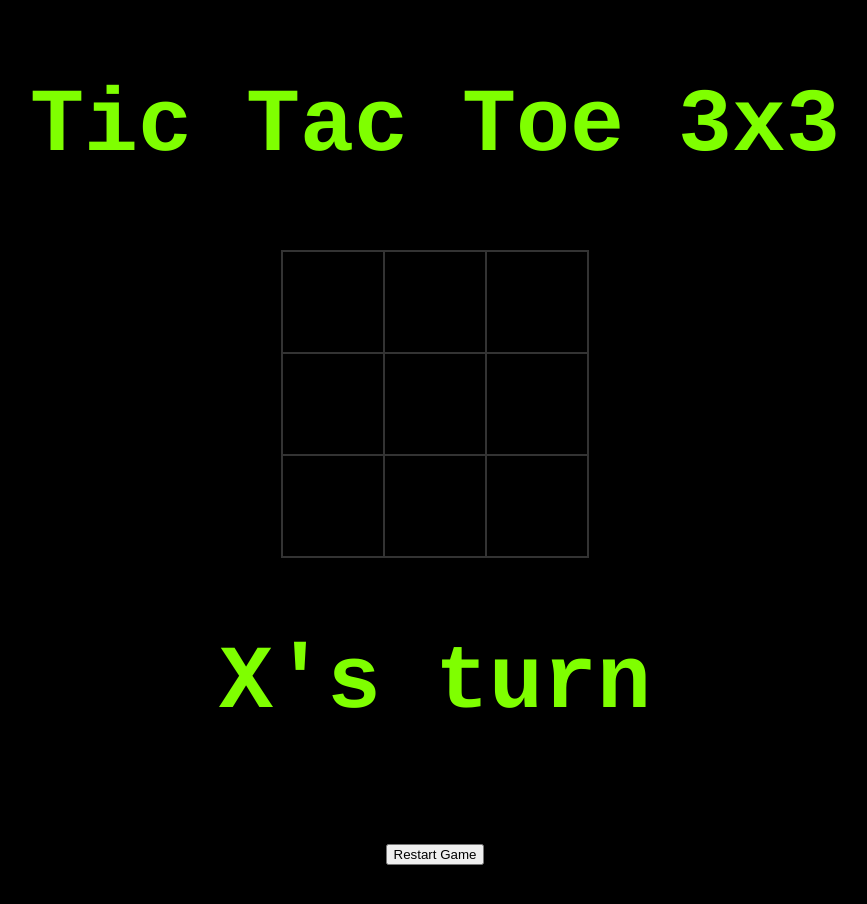
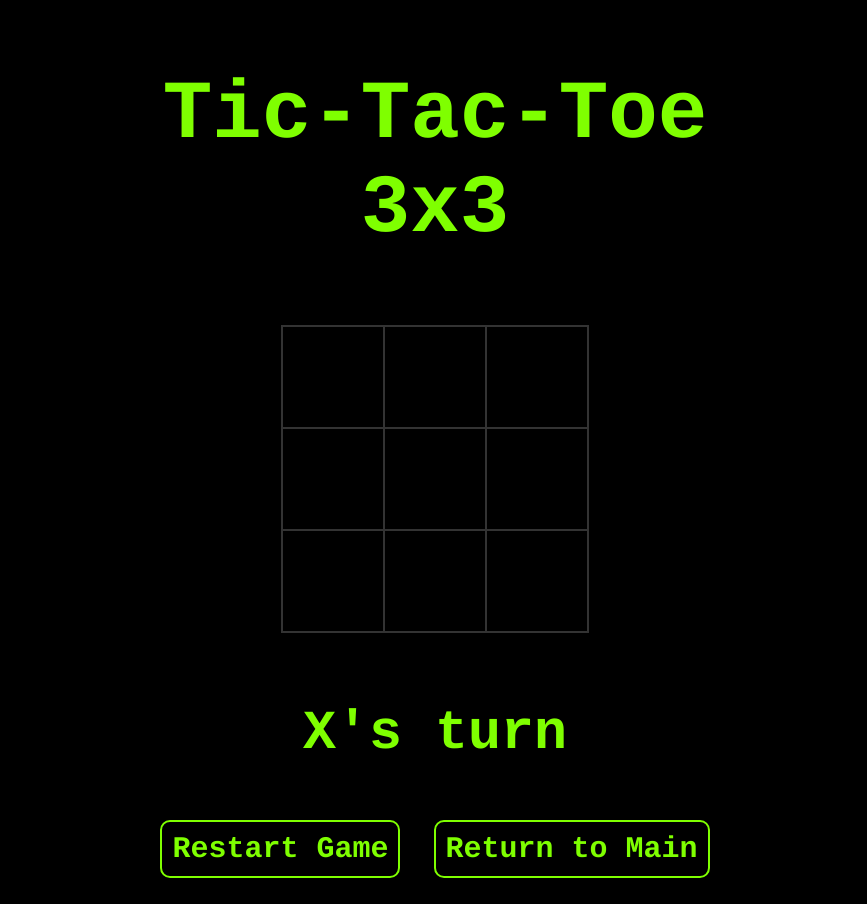
Before and after one commit to soundy0115/TicTacToe_3x3, a plain HTML site: page index.html in a window 1280 px wide. Shown: the whole page, without its empty margins (205-1072 px from the left). Drawn offline with Linux system fonts and the light colour scheme.

Commit message:
added menu button, modified design

```diff
--- a/index.html
+++ b/index.html
@@ -10,7 +10,7 @@
 
     <body>
         <section>
-            <h1 class="game--title">Tic Tac Toe 3x3</h1>
+            <h1 class="game--title">Tic-Tac-Toe<br>3x3</h1>
             <div class="game--container">
                 <div data-cell-index="0" class="cell"></div>
                 <div data-cell-index="1" class="cell"></div>
@@ -23,7 +23,12 @@
                 <div data-cell-index="8" class="cell"></div>
             </div>
             <h2 class="game--status"></h2>
-            <button class="game--restart">Restart Game</button>
+            <div class="buttons">
+                <button class="game--restart">Restart Game</button>
+                <button class = "main--menu" onclick="location.href='https://soundy0115.github.io/TicTacToe_Menu/'">Return to Main</button>
+            </div>
+
+
         </section>
 
         // add javascript
--- a/script.js
+++ b/script.js
@@ -7,8 +7,8 @@ var gameActive = true;
 var currentPlayer = "X";
 var gameState = ["", "", "", "", "", "", "", "", ""];
 
-var winningMessage = () => `Player ${currentPlayer} has won!`;
-var drawMessage = () => `Game ended in a draw!`;
+var winningMessage = () => `Player ${currentPlayer} Wins!`;
+var drawMessage = () => `Draw!`;
 var currentPlayerTurn = () => `${currentPlayer}'s turn`;
 
 statusDisplay.innerHTML = currentPlayerTurn();
--- a/style.css
+++ b/style.css
@@ -6,10 +6,11 @@ body {
 section {
     text-align: center;
     color: chartreuse;
-    font-size: 60px;
+    font-size: 55px;
     font-family: "Courier";
     font-weight: lighter;
 }
+
 .game--container {
     display: grid;
     grid-template-columns: repeat(3, auto);
@@ -17,6 +18,57 @@ section {
     margin: 70px auto;
     color: white;
 }
+
+.game--status{
+    font-size: 55px;
+}
+
+.game--restart{
+    font-family: "Courier";
+    font-weight: 1000;
+    border: 0;
+    outline: none;
+    font-size: 30px;
+    margin: 0px;
+
+    color: chartreuse;
+    background-color: black;
+    border: 2px solid chartreuse;
+
+    padding: 10px;
+    cursor: pointer;
+    border-radius: 10px;
+}
+
+.game--restart:hover{
+    color: black;
+    background: chartreuse;
+}
+
+.main--menu{
+    font-family: "Courier";
+    font-weight: 1000;
+    border: 0;
+    outline: none;
+    font-size: 30px;
+    margin: 0px;
+    color: chartreuse;
+    background-color: black;
+    border: 2px solid chartreuse;
+    padding: 10px;
+    cursor: pointer;
+    border-radius: 10px;
+}
+
+.main--menu:hover{
+
+    background: chartreuse;
+    color: black;
+
+}
+
+
+
 .cell {
     font-family: "Century Gothic", cursive;
     width: 100px;
```
